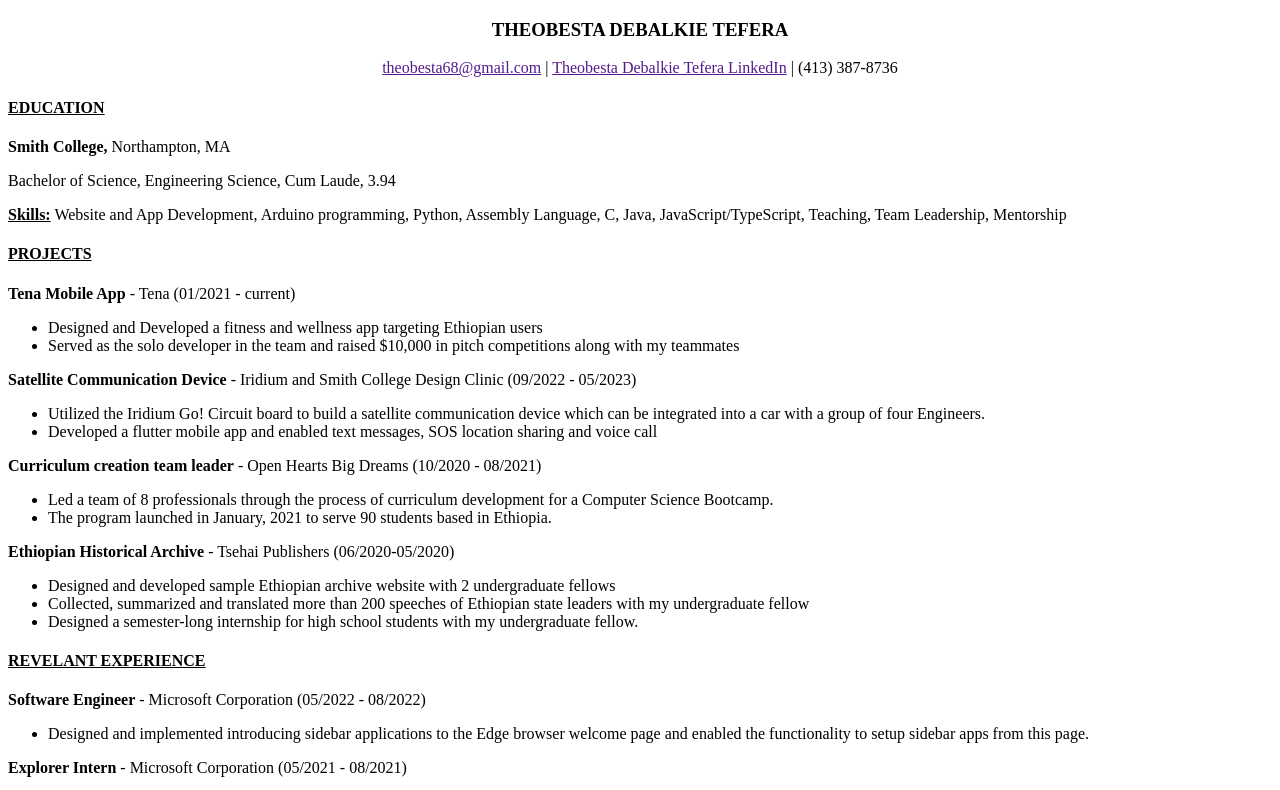
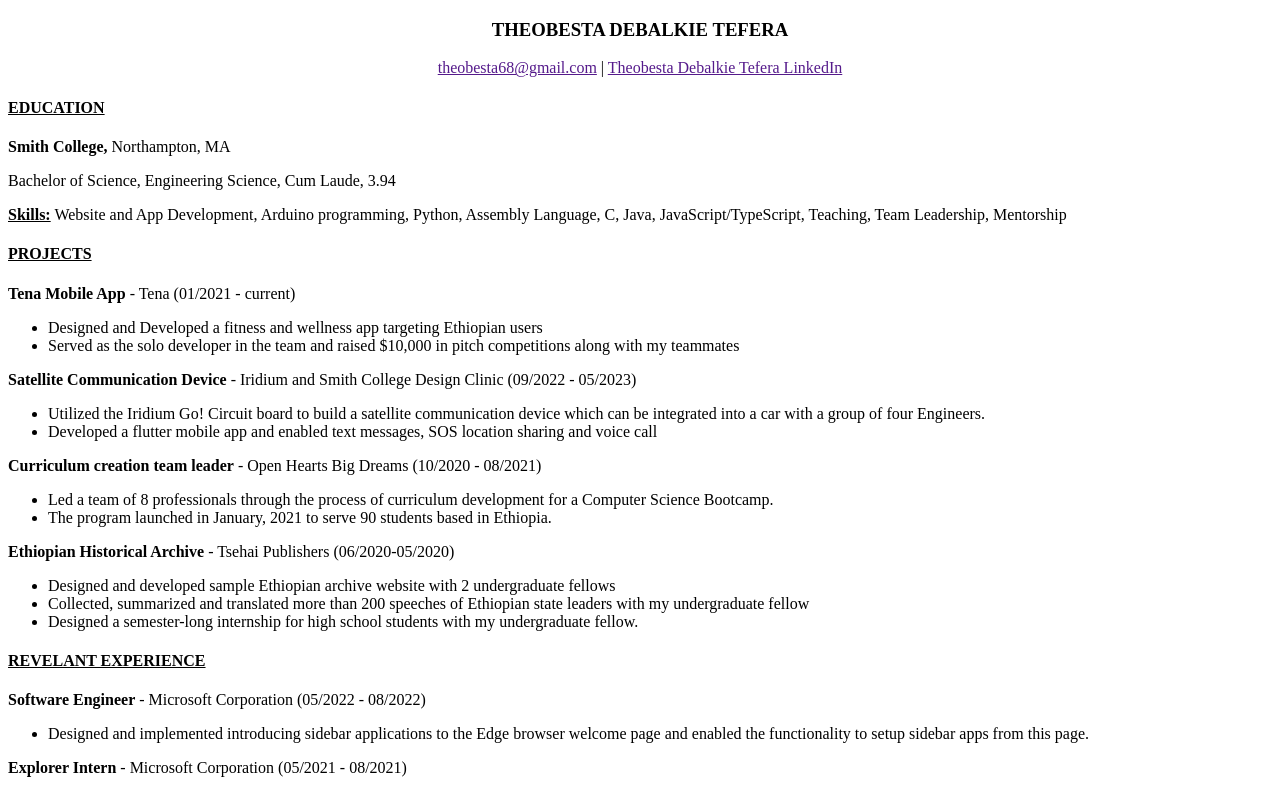
Before and after one commit to theobesta68/myresume, a plain HTML site: page index.html in a window 1280 px wide. Shown: the top 790 px of the page. Drawn offline with Linux system fonts and the light colour scheme.

Commit message:
Update index.html

```diff
--- a/index.html
+++ b/index.html
@@ -15,7 +15,6 @@
         <a href="">theobesta68@gmail.com</a>
         |
         <a href="">Theobesta Debalkie Tefera LinkedIn</a>
-        | (413) 387-8736
     </p>
     <h4>EDUCATION</h4>
     <p><b>Smith College,</b> Northampton, MA</p>
```
